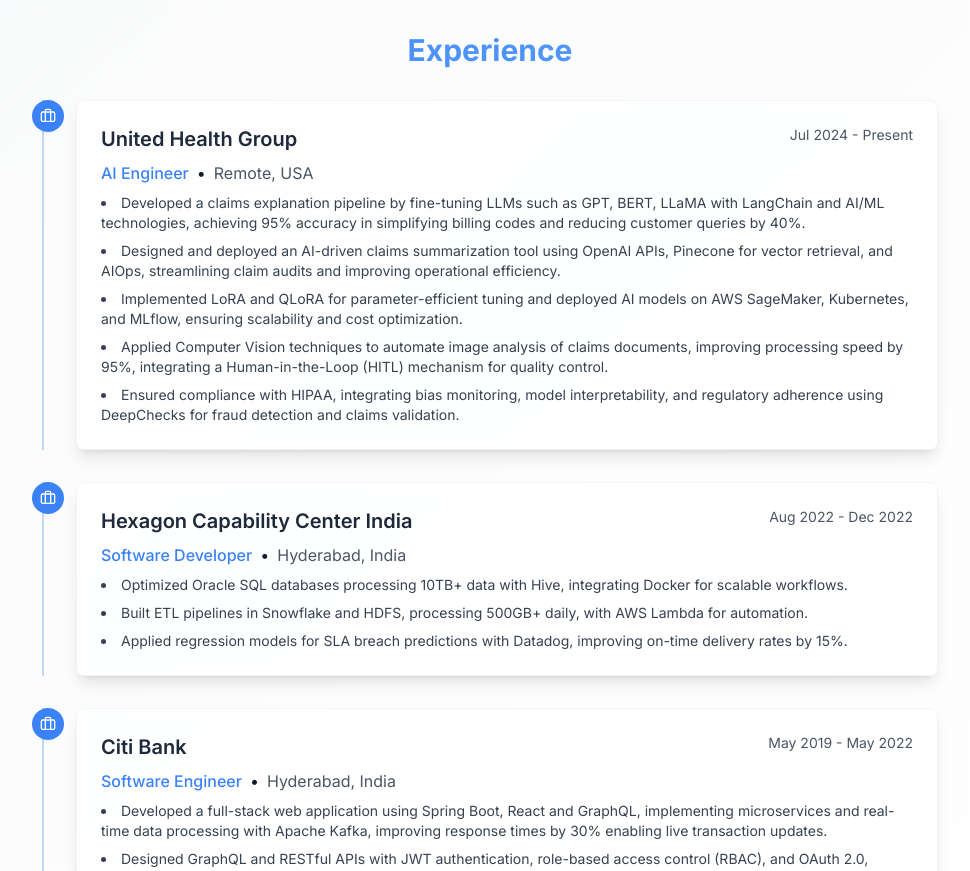
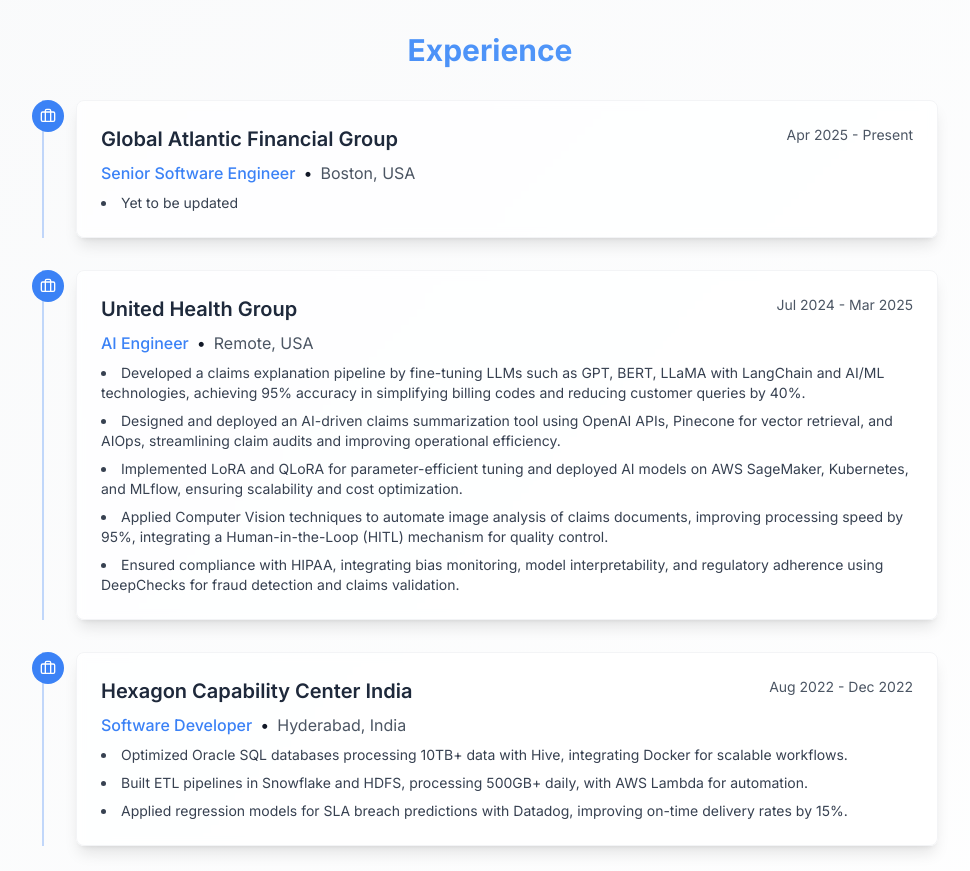
Before and after one commit to PraveenKumarVk/Portfolio, a React (Vite) app: page / in a window 1280 px wide. Shown: the part 1260-2131 px from the top of the page, without its empty margins (150-1120 px from the left). Built offline with nearby package versions, Linux system fonts and the light colour scheme.

Commit message:
Update Experience.tsx

```diff
--- a/src/components/Experience.tsx
+++ b/src/components/Experience.tsx
@@ -2,9 +2,18 @@ import { Briefcase } from 'lucide-react';
 
 const experiences = [
   {
+    company: "Global Atlantic Financial Group",
+    role: "Senior Software Engineer",
+    period: "Apr 2025 - Present",
+    location: "Boston, USA",
+    achievements: [
+      "Yet to be updated"
+      ]
+  },
+  {
     company: "United Health Group",
     role: "AI Engineer",
-    period: "Jul 2024 - Present",
+    period: "Jul 2024 - Mar 2025",
     location: "Remote, USA",
     achievements: [
       "Developed a claims explanation pipeline by fine-tuning LLMs such as GPT, BERT, LLaMA with LangChain and AI/ML technologies, achieving 95% accuracy in simplifying billing codes and reducing customer queries by 40%.",
```
